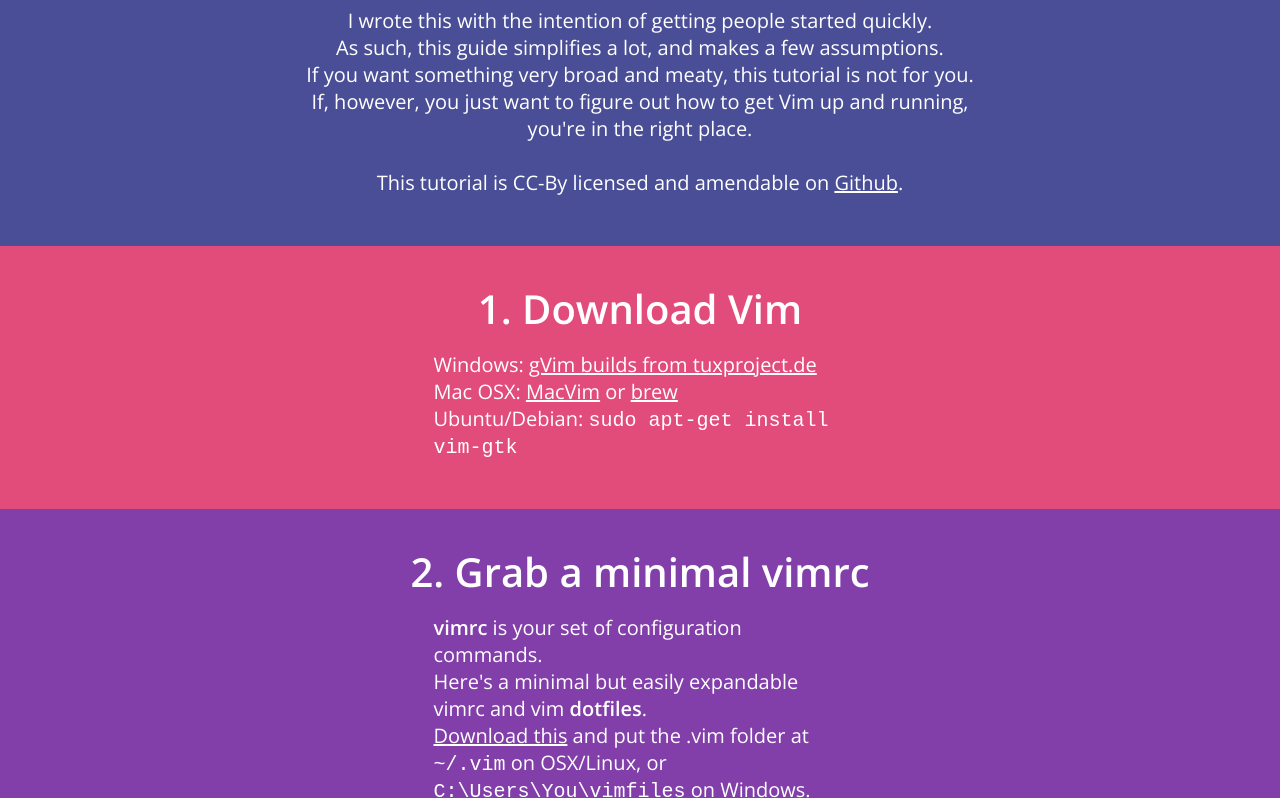
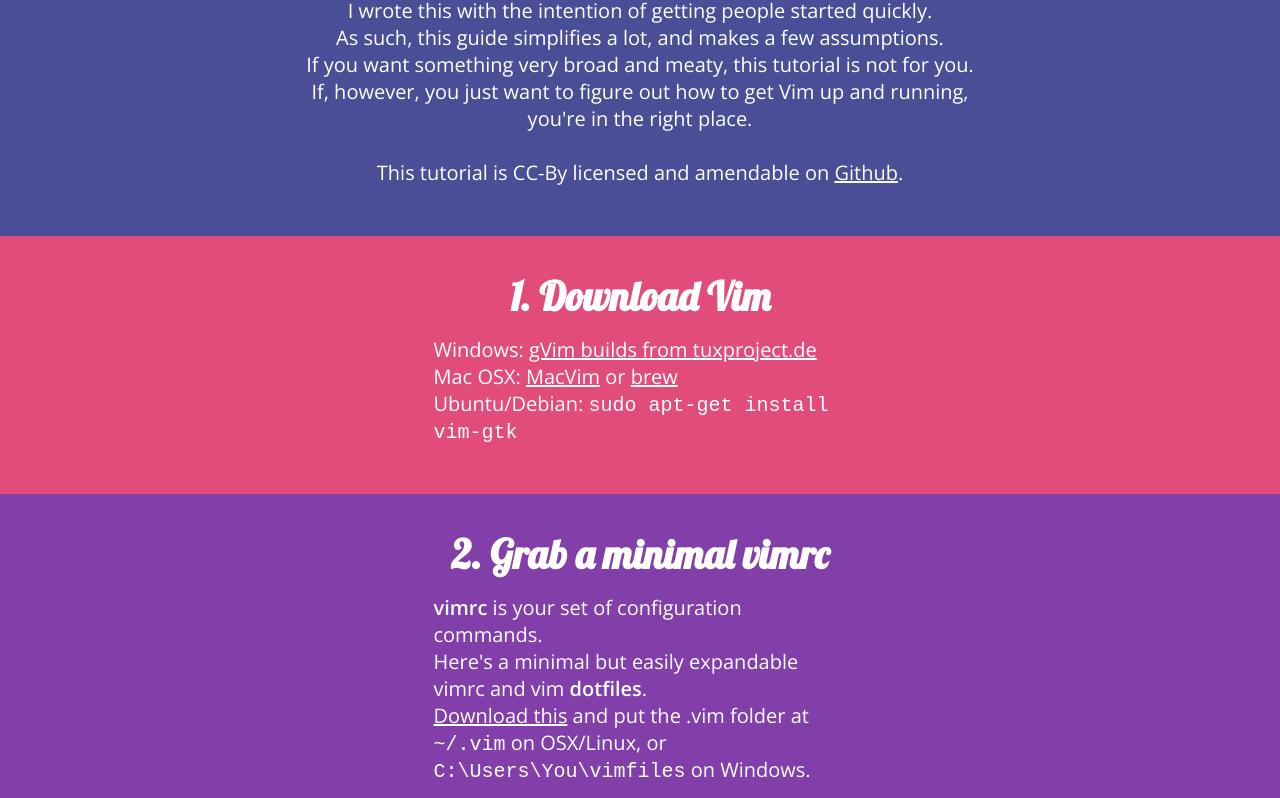
Before and after one commit to jaxbot/vim-getting-started, a plain HTML site: page index.html in a window 1280 px wide. Shown: the part 526-1324 px from the top of the page. Drawn offline with nearby package versions, Linux system fonts and the light colour scheme.

Commit message:
Use the lobster font for headers
Fix #1 Should be a little cuter

```diff
--- a/index.html
+++ b/index.html
@@ -3,7 +3,7 @@
 <head>
 <title>Jaxbot's Getting Started with Vim</title>
 <link rel='stylesheet' href='style.css' />
-<link href='http://fonts.googleapis.com/css?family=Open+Sans:400italic,400,600' rel='stylesheet' type='text/css'>
+<link href='http://fonts.googleapis.com/css?family=Open+Sans:400italic,400,600|Lobster' rel='stylesheet' type='text/css'>
 <script type="text/javascript">
 var _gaq = _gaq || [];_gaq.push(['_setAccount', 'UA-10561014-2']);_gaq.push(['_trackPageview']);
 (function() {
--- a/style.css
+++ b/style.css
@@ -51,6 +51,7 @@
 
 h1 {
 	margin: 5px 0px 15px 0px;
+	font-family: 'Lobster';
 }
 
 .content {
```
